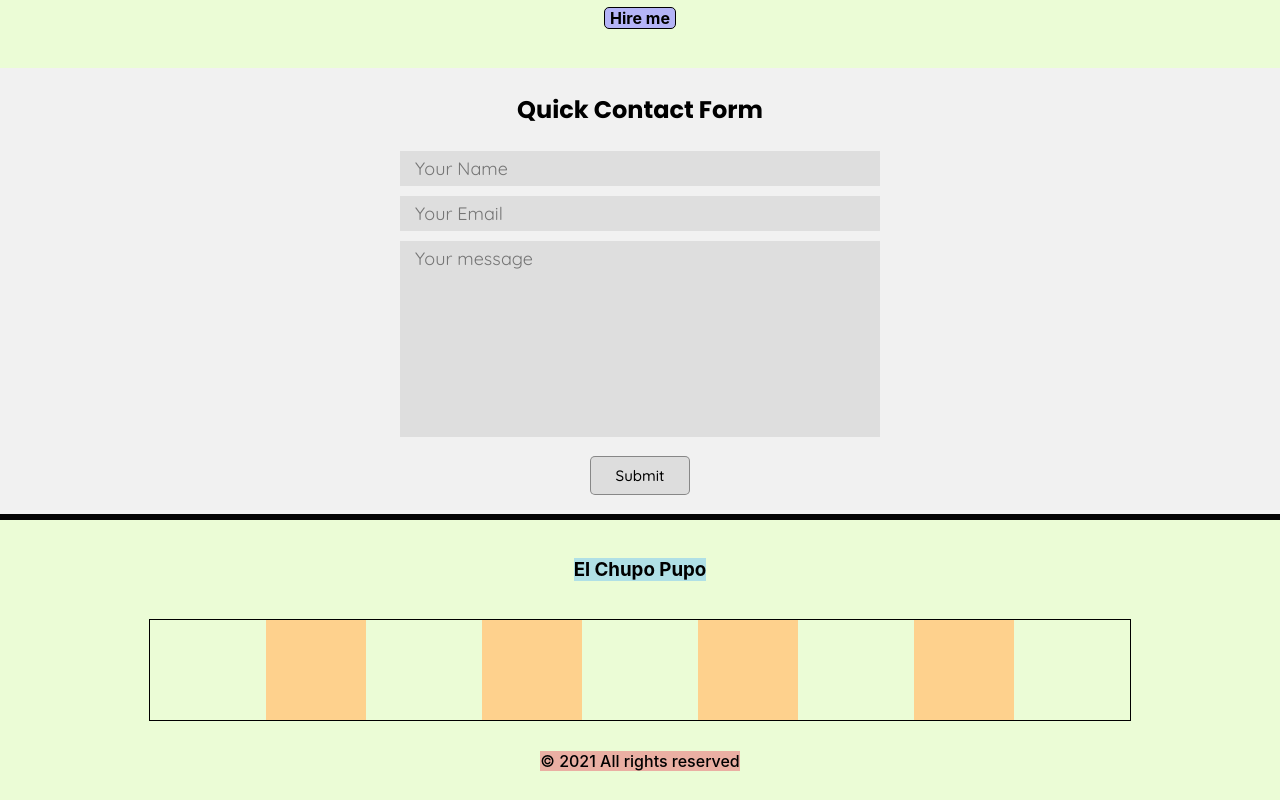
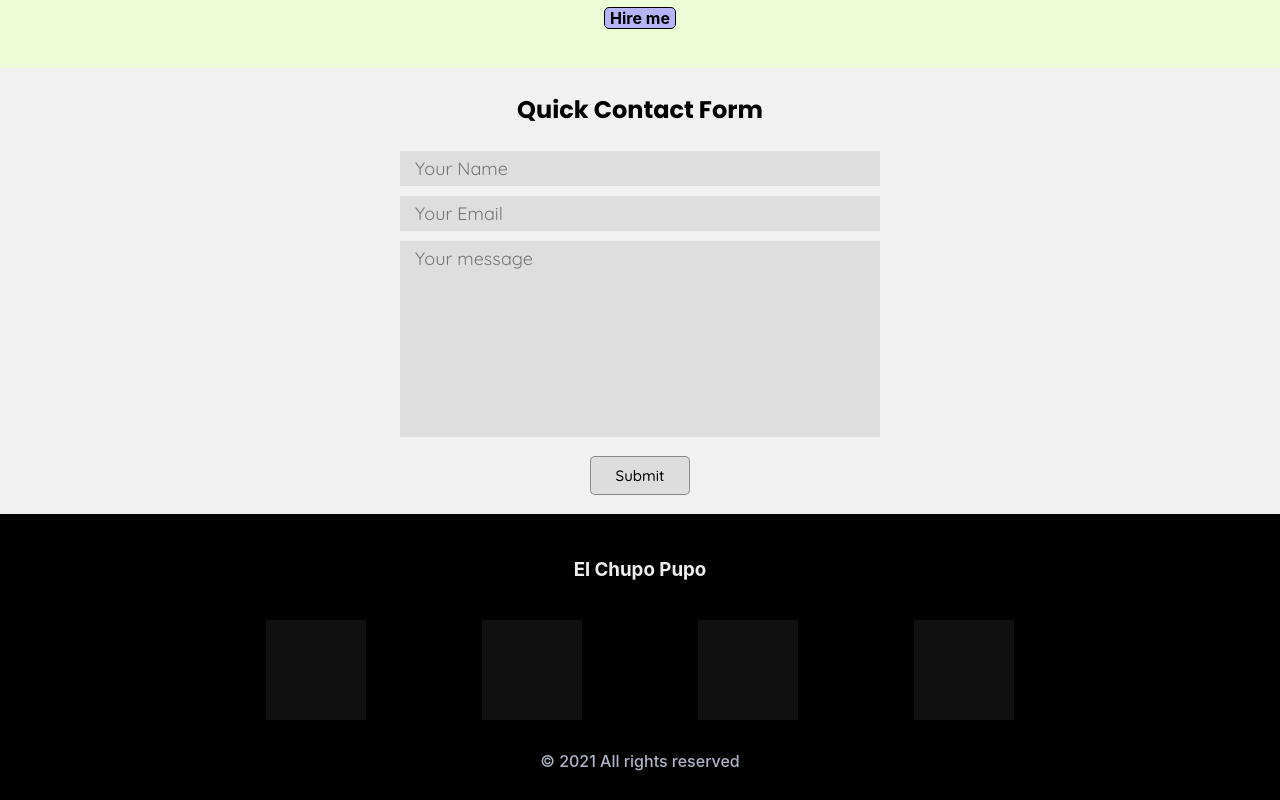
Before and after one commit to dzimentey/portfolio, a React (Create React App) app: page / in a window 1280 px wide. Shown: the part 2618-3418 px from the top of the page. Built offline with nearby package versions, Linux system fonts and the light colour scheme.

Commit message:
refactor: change colors

```diff
--- a/src/footer/Footer.module.css
+++ b/src/footer/Footer.module.css
@@ -1,7 +1,8 @@
 .footerBlock {
     min-height: 35vh;
-    background-color: #ebfcd6;
+    background-color: #000;
     display: flex;
+
 }
 
 .footerContainer {
@@ -23,16 +24,17 @@
 .icon {
     width: 100px;
     height: 100px;
-    background-color: #fed18d;
+    background-color: #111;
 }
 
 
 .title {
-    background-color: powderblue;
+    color: #EEEEEE;
+    /*background-color: powderblue;*/
 }
 
 .copyrights {
     font-weight: 500;
-    background-color: #eaafa3;
     margin: 10px 0;
+    color: #afb5c9;
 }
```
